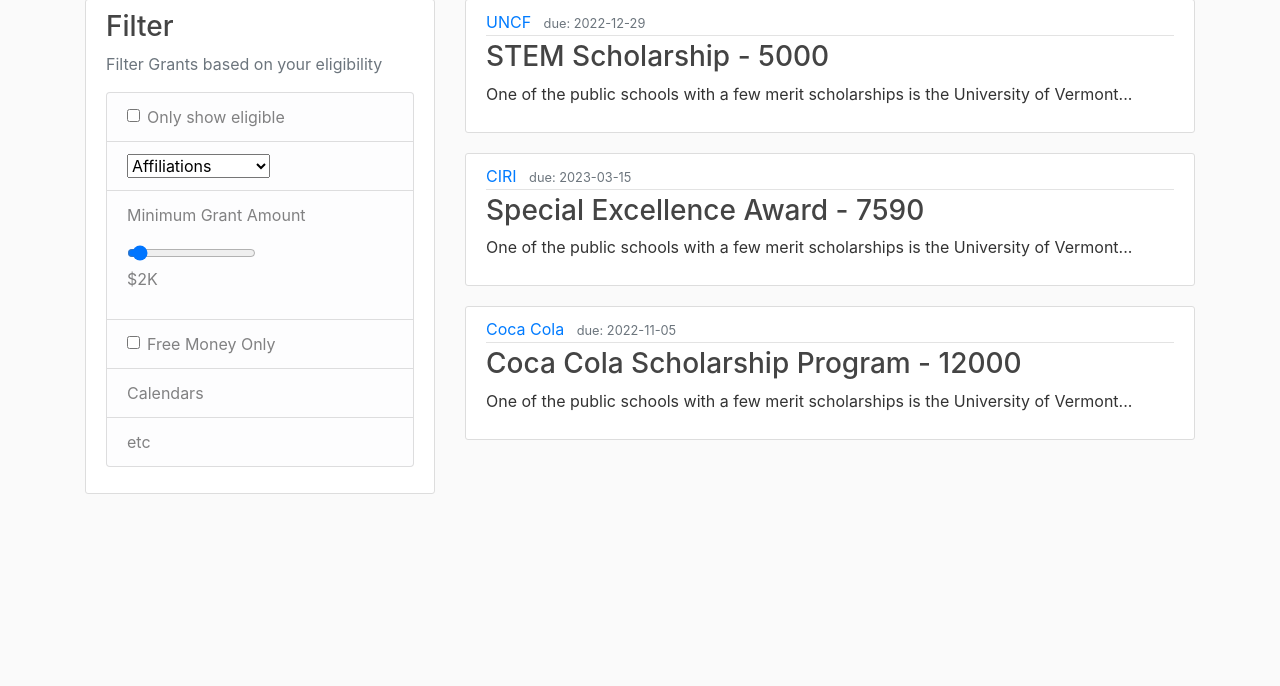
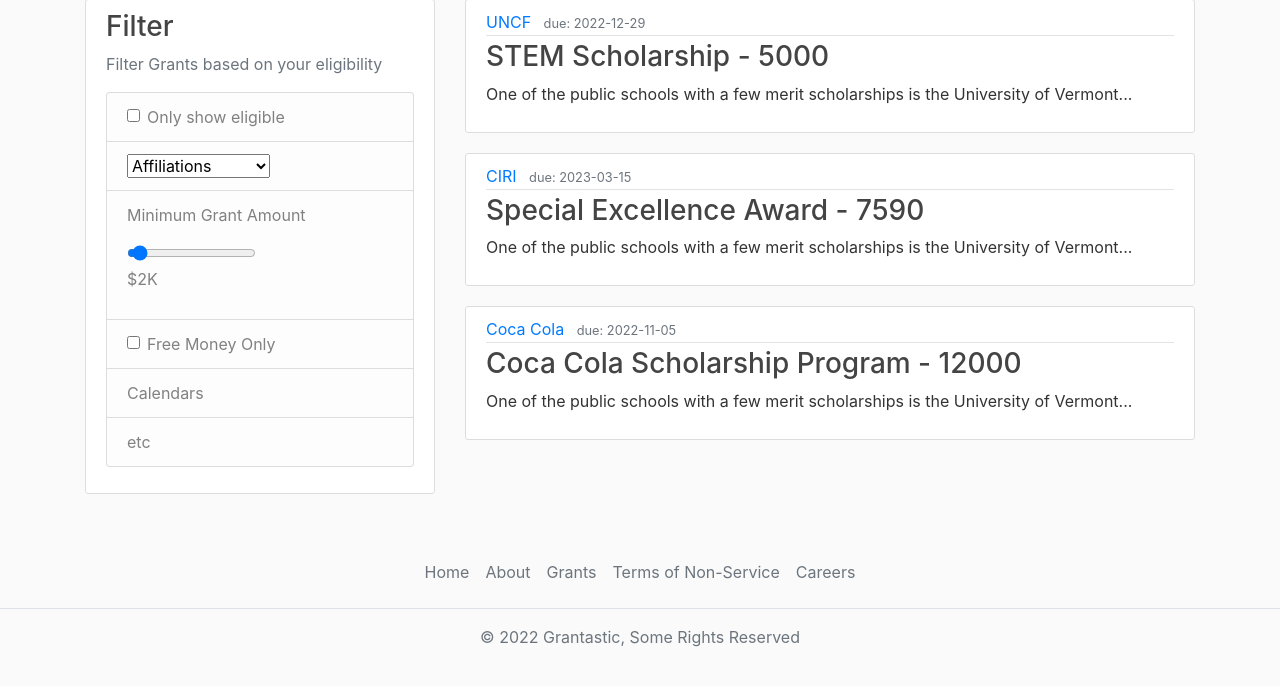
Before and after one commit to BenKluger/QC-x-Headstart, a Flask app: page /grants in a window 1280 px wide. Shown: the part 95-781 px from the top of the page. Run offline with Flask 2, Linux system fonts and the light colour scheme; some libraries are stand-ins or nearby versions.

Commit message:
footer added

```diff
--- a/templates/layout.html
+++ b/templates/layout.html
@@ -92,6 +92,18 @@
     </main>
 
 
+    <footer class="py-3 my-4 fixed-bottom">
+      <ul class="nav justify-content-center border-bottom pb-3 mb-3">
+        <li class="nav-item"><a href="/home" class="nav-link px-2 text-muted">Home</a></li>
+        <li class="nav-item"><a href="/about" class="nav-link px-2 text-muted">About</a></li>
+        <li class="nav-item"><a href="/grants" class="nav-link px-2 text-muted">Grants</a></li>
+        <li class="nav-item"><a href="#" class="nav-link px-2 text-muted">Terms of Non-Service</a></li>
+        <li class="nav-item"><a href="#" class="nav-link px-2 text-muted">Careers</a></li>
+      </ul>
+      <p class="text-center text-muted">© 2022 Grantastic, Some Rights Reserved</p>
+    </footer>
+
+
 
 
     <!-- Optional JavaScript -->
```
